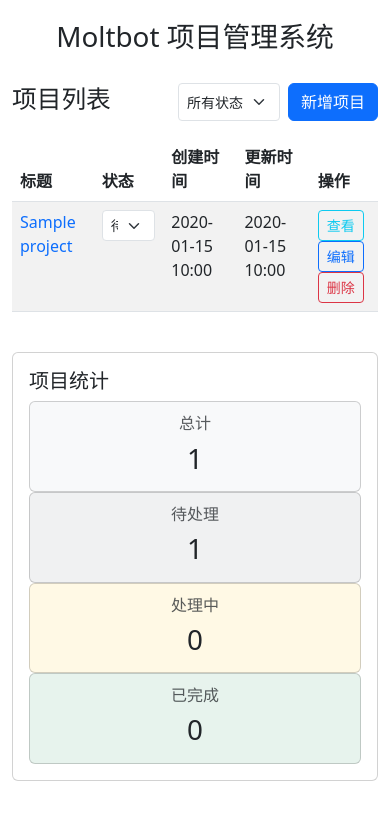
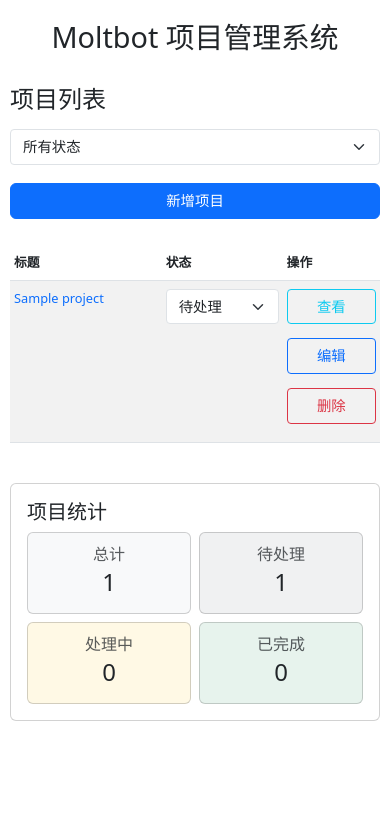
Before and after one commit to gordonho/moltbot-project-manager, a Django app: page / in a window 390 px wide. Shown: the top 820 px of the page. Run offline with Django 4.2, Linux system fonts and the light colour scheme; tables that the repository leaves empty hold one stand-in row (values such as "Sample post").

Commit message:
优化移动端界面和操作体验
- 更新了基础模板，添加了专门的移动端 CSS 样式
- 优化了项目列表页面的移动端布局，包括响应式表格和按钮排列
- 改进了项目详情页面的移动端显示效果
- 调整了项目表单页面，使其在移动设备上更易使用
- 隐藏了移动端上不必要的列（如创建时间和更新时间）
- 优化了按钮和表单控件的尺寸，便于触摸操作

```diff
--- a/projects/templates/base.html
+++ b/projects/templates/base.html
@@ -9,6 +9,7 @@
         body {
             padding-top: 20px;
             padding-bottom: 20px;
+            font-size: 16px;
         }
         .header {
             margin-bottom: 30px;
@@ -18,6 +19,45 @@
         }
         .status-badge {
             font-size: 0.8em;
+        }
+        /* 移动端优化 */
+        @media (max-width: 768px) {
+            .container {
+                padding-left: 10px;
+                padding-right: 10px;
+            }
+            body {
+                font-size: 14px;
+            }
+            h1 {
+                font-size: 1.8rem;
+            }
+            h2 {
+                font-size: 1.5rem;
+            }
+            .btn {
+                padding: 0.375rem 0.75rem;
+                font-size: 0.9rem;
+            }
+            .table-responsive {
+                font-size: 0.8rem;
+            }
+            .form-control, .form-select {
+                padding: 0.375rem 0.75rem;
+                font-size: 0.9rem;
+            }
+            .d-flex.flex-wrap {
+                flex-direction: column;
+            }
+            .d-flex.flex-wrap > * {
+                margin-bottom: 10px;
+            }
+        }
+        /* 为移动端调整表格 */
+        @media (max-width: 576px) {
+            .table th, .table td {
+                padding: 0.5rem 0.25rem;
+            }
         }
     </style>
     {% csrf_token %}
--- a/projects/templates/projects/project_form.html
+++ b/projects/templates/projects/project_form.html
@@ -4,7 +4,7 @@
 
 {% block content %}
 <div class="row">
-    <div class="col-md-8 mx-auto">
+    <div class="col-12 col-md-8 mx-auto">
         <div class="card">
             <div class="card-header">
                 <h4>{% if project %}编辑项目{% else %}创建新项目{% endif %}</h4>
@@ -44,9 +44,9 @@
                         <textarea class="form-control" id="notes" name="notes" rows="4">{% if project %}{{ project.notes }}{% endif %}</textarea>
                     </div>
 
-                    <div class="d-grid gap-2 d-md-flex justify-content-md-end">
-                        <a href="{% url 'project_list' %}" class="btn btn-secondary me-md-2">取消</a>
+                    <div class="d-grid gap-2">
                         <button type="submit" class="btn btn-primary">{% if project %}更新{% else %}创建{% endif %}</button>
+                        <a href="{% url 'project_list' %}" class="btn btn-secondary">取消</a>
                     </div>
                 </form>
             </div>
--- a/projects/templates/projects/project_list.html
+++ b/projects/templates/projects/project_list.html
@@ -5,12 +5,12 @@
 {% block content %}
 <div class="row">
     <div class="col-md-12">
-        <div class="d-flex flex-wrap justify-content-between align-items-center mb-3">
+        <div class="d-flex flex-column align-items-start gap-2 mb-3">
             <h2>项目列表</h2>
-            <div class="d-flex gap-2">
+            <div class="d-flex flex-wrap gap-2 w-100">
                 <!-- 状态过滤 -->
-                <form method="GET" class="d-flex gap-2">
-                    <select name="status" class="form-select form-select-sm" onchange="this.form.submit()">
+                <form method="GET" class="flex-fill">
+                    <select name="status" class="form-select form-select-sm" onchange="this.form.submit();" style="min-width: 150px;">
                         <option value="">所有状态</option>
                         {% for status_value, status_label in all_statuses %}
                             <option value="{{ status_value }}" {% if selected_status == status_value %}selected{% endif %}>
@@ -18,10 +18,10 @@
                             </option>
                         {% endfor %}
                     </select>
-                    {% if selected_status %}
-                        <a href="{% url 'project_list' %}" class="btn btn-sm btn-outline-secondary">清除过滤</a>
-                    {% endif %}
                 </form>
+                {% if selected_status %}
+                    <a href="{% url 'project_list' %}" class="btn btn-sm btn-outline-secondary">清除过滤</a>
+                {% endif %}
                 <a href="{% url 'project_create' %}" class="btn btn-primary">新增项目</a>
             </div>
         </div>
@@ -33,8 +33,8 @@
                         <tr>
                             <th>标题</th>
                             <th>状态</th>
-                            <th>创建时间</th>
-                            <th>更新时间</th>
+                            <th class="d-none d-md-table-cell">创建时间</th>
+                            <th class="d-none d-md-table-cell">更新时间</th>
                             <th>操作</th>
                         </tr>
                     </thead>
@@ -58,12 +58,14 @@
                                     </select>
                                 </form>
                             </td>
-                            <td>{{ project.created_at|date:"Y-m-d H:i" }}</td>
-                            <td>{{ project.updated_at|date:"Y-m-d H:i" }}</td>
+                            <td class="d-none d-md-table-cell">{{ project.created_at|date:"Y-m-d H:i" }}</td>
+                            <td class="d-none d-md-table-cell">{{ project.updated_at|date:"Y-m-d H:i" }}</td>
                             <td>
-                                <a href="{% url 'project_detail' project.pk %}" class="btn btn-sm btn-outline-info">查看</a>
-                                <a href="{% url 'project_edit' project.pk %}" class="btn btn-sm btn-outline-primary">编辑</a>
-                                <a href="{% url 'project_delete' project.pk %}" class="btn btn-sm btn-outline-danger">删除</a>
+                                <div class="d-flex flex-wrap gap-1">
+                                    <a href="{% url 'project_detail' project.pk %}" class="btn btn-sm btn-outline-info">查看</a>
+                                    <a href="{% url 'project_edit' project.pk %}" class="btn btn-sm btn-outline-primary">编辑</a>
+                                    <a href="{% url 'project_delete' project.pk %}" class="btn btn-sm btn-outline-danger">删除</a>
+                                </div>
                             </td>
                         </tr>
                         {% endfor %}
@@ -71,40 +73,40 @@
                 </table>
             </div>
 
-            <!-- 项目统计 -->
+            <!-- 项目统计 - 移动端友好布局 -->
             <div class="card mt-4">
                 <div class="card-body">
                     <h5 class="card-title">项目统计</h5>
-                    <div class="row">
-                        <div class="col-md-3">
-                            <div class="card bg-light">
+                    <div class="row row-cols-2 row-cols-md-4 g-2">
+                        <div class="col">
+                            <div class="card h-100 bg-light">
                                 <div class="card-body text-center">
-                                    <h6 class="card-subtitle mb-2 text-muted">总计</h6>
-                                    <p class="card-text display-6">{{ total_count }}</p>
+                                    <h6 class="card-subtitle mb-1 text-muted">总计</h6>
+                                    <p class="card-text display-6" style="font-size: 1.5rem;">{{ total_count }}</p>
                                 </div>
                             </div>
                         </div>
-                        <div class="col-md-3">
-                            <div class="card bg-secondary bg-opacity-10">
+                        <div class="col">
+                            <div class="card h-100 bg-secondary bg-opacity-10">
                                 <div class="card-body text-center">
-                                    <h6 class="card-subtitle mb-2 text-muted">待处理</h6>
-                                    <p class="card-text display-6">{{ pending_count }}</p>
+                                    <h6 class="card-subtitle mb-1 text-muted">待处理</h6>
+                                    <p class="card-text display-6" style="font-size: 1.5rem;">{{ pending_count }}</p>
                                 </div>
                             </div>
                         </div>
-                        <div class="col-md-3">
-                            <div class="card bg-warning bg-opacity-10">
+                        <div class="col">
+                            <div class="card h-100 bg-warning bg-opacity-10">
                                 <div class="card-body text-center">
-                                    <h6 class="card-subtitle mb-2 text-muted">处理中</h6>
-                                    <p class="card-text display-6">{{ in_progress_count }}</p>
+                                    <h6 class="card-subtitle mb-1 text-muted">处理中</h6>
+                                    <p class="card-text display-6" style="font-size: 1.5rem;">{{ in_progress_count }}</p>
                                 </div>
                             </div>
                         </div>
-                        <div class="col-md-3">
-                            <div class="card bg-success bg-opacity-10">
+                        <div class="col">
+                            <div class="card h-100 bg-success bg-opacity-10">
                                 <div class="card-body text-center">
-                                    <h6 class="card-subtitle mb-2 text-muted">已完成</h6>
-                                    <p class="card-text display-6">{{ completed_count }}</p>
+                                    <h6 class="card-subtitle mb-1 text-muted">已完成</h6>
+                                    <p class="card-text display-6" style="font-size: 1.5rem;">{{ completed_count }}</p>
                                 </div>
                             </div>
                         </div>
```
Also changed, not shown: projects/templates/projects/project_detail.html (+10 -8 lines).
